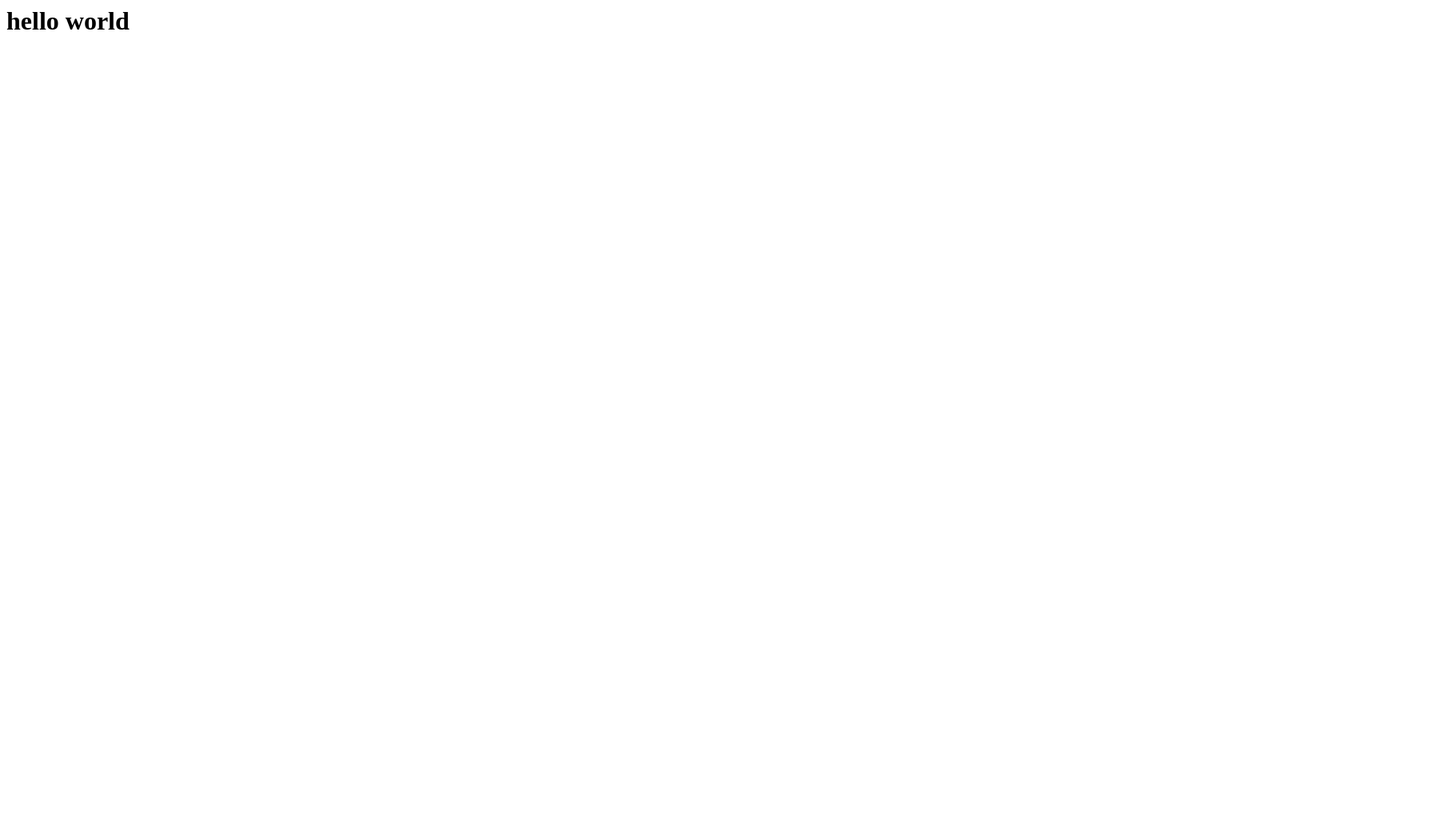
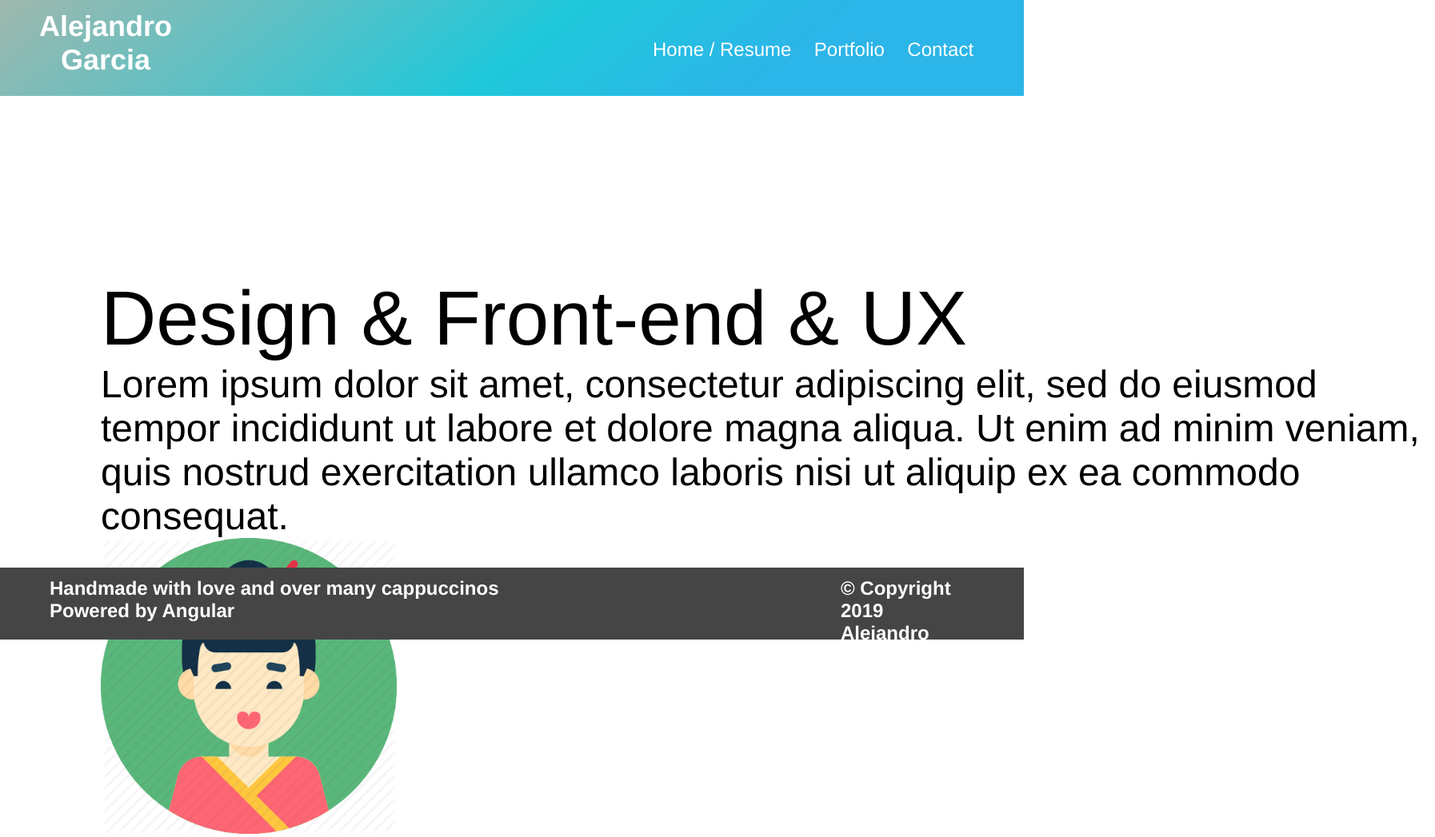
Before and after one commit to mexicanrobot/portfolio-html, a website: page public/index.html in a window 1280 px wide. Shown: the whole page at 80% size, 1794 px wide, since content can reach past the window. Before the commit the page ends 800 px from the top, so only its background shows below. Drawn offline with Linux system fonts and the light colour scheme.

Commit message:
Add css and images

```diff
--- /dev/null
+++ b/public/css/index.css
@@ -0,0 +1,103 @@
+* {
+    font-family: Helvetica, sans-serif
+}
+.header {
+    width: 100vw;
+    height: 120px;
+    /* background-color: #454545; */
+    background-color: #1fc8db;
+background-image: linear-gradient(141deg, #9fb8ad 0%, #1fc8db 51%, #2cb5e8 75%);
+    position: absolute;
+    left: 0;
+    top: 0;
+    font-family: inherit;
+}
+
+.logo {
+    font-size: 36px;
+    font-weight: bold;
+    position: absolute;
+    width: 180px;
+    height: 96px;
+    display: inline-block;
+    top: 12px;
+    left: 42px;
+    text-align: center;
+    color: #FFFFFF;
+    font-family: inherit;
+}
+
+.nav-container {
+    width: 446px;
+    height: 29px;
+    display: inline-block;
+    position: absolute;
+    top: 48px;
+    right: 42px;
+    top: 48px;
+    color: #FFF;
+    font-family: inherit;
+}
+
+.nav-item {
+    display: inline-block;
+    font-size: 24px;
+    margin-left: 24px;
+    font-family: inherit;
+}
+
+.footer {
+    width: 100vw;
+    height: 90px;
+    display: inline-block;
+    position: fixed;
+    left: 0;
+    bottom: 0;
+    background-color: #454545;
+    color: #FFF;
+    font-weight: bold;
+    font-size: 24px;
+    font-family: inherit;
+}
+
+.footer-msg {
+    display: inline-block;
+    width: 494;
+    height: 62px;
+    position: absolute;
+    left: 62px;
+    top: 12px;
+    font-family: inherit;
+}
+
+.footer-cr {
+    display: inline-block;
+    width: 187px;
+    height: 62px;
+    right: 42px;
+    top:12px;
+    position: absolute;
+    font-family: inherit;
+}
+
+.avatar {
+    width: 370px;
+    height: 370px;
+}
+
+.intro {
+    display: inline-block;
+    position: absolute;
+    width: 1668px;
+    height: 559px;
+    top: 343px;
+    left: 126px;
+}
+
+.intro .title {
+    font-size: 96px;
+}
+
+.intro .desc {
+    font-size: 48px;
+}
--- a/public/index.html
+++ b/public/index.html
@@ -1 +1,29 @@
-<h1>hello world</h1>
+<!DOCTYPE html>
+<html>
+    <head>
+        <link rel="stylesheet" type="text/css" href="css/index.css">
+    </head>
+    <body>
+        <div class="header">
+            <div class="logo">Alejandro Garcia</div>
+            <div class="nav-container">
+                <div class="nav-item">Home / Resume</div>
+                <div class="nav-item">Portfolio</div>
+                <div class="nav-item">Contact</div>
+            </div>
+        </div>
+
+        <div class="intro">
+            <div class="title">Design & Front-end & UX</div>
+            <div class="desc">Lorem ipsum dolor sit amet, consectetur adipiscing elit, sed do eiusmod tempor incididunt ut labore et dolore magna aliqua. Ut enim ad minim veniam, quis nostrud exercitation ullamco laboris nisi ut aliquip ex ea commodo consequat. </div>
+            <div>
+                <img class="avatar" src="images/avatar.png"/>
+            </div>
+        </div>
+
+        <div class="footer">
+            <div class="footer-msg">Handmade with love and over many cappuccinos<br>Powered by Angular</div>
+            <div class="footer-cr">© Copyright 2019<br>Alejandro Garcia</div>
+        </div>
+    </body>
+</html>
```
Also changed, not shown: public/images/avatar.png (added).
